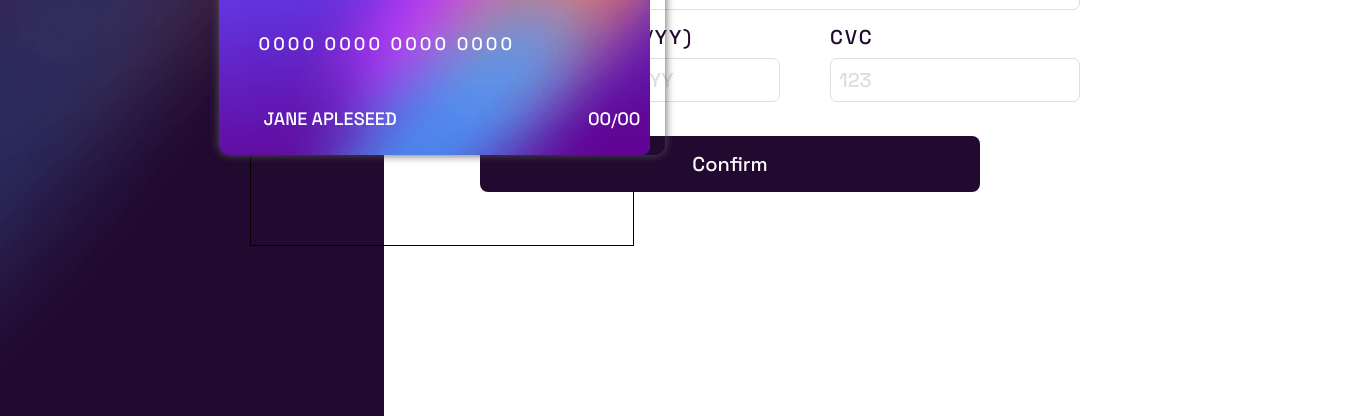
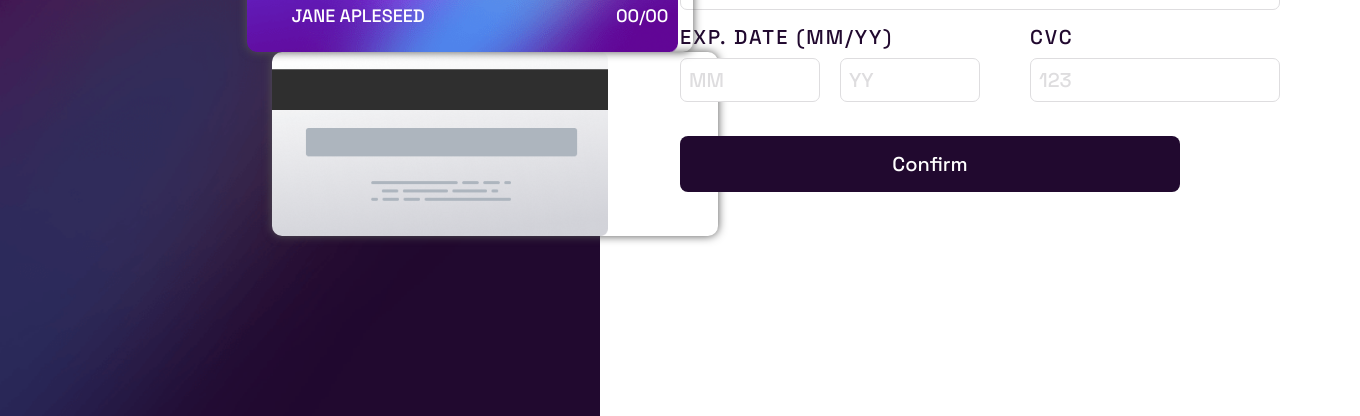
Before and after one commit to veroisla/Interactive-card-details-form-Frontend-Mentor, a React app: page / in a window 1280 px wide. Shown: the part 384-800 px from the top of the page, 1360 px wide, since content can reach past the window. Built offline with nearby package versions, Linux system fonts and the light colour scheme.

Commit message:
correct issues with desktop responsive version

```diff
--- a/src/components/CardPreview.js
+++ b/src/components/CardPreview.js
@@ -5,6 +5,7 @@ import cardLogo from '../images/card-logo.svg';
 function CardPreview(props) {
   return (
     <section className="preview">
+      <div className="preview__backgroundPurple">
         <div className="preview__cardsContainer">
           {/* PREVIEW CARD FRONT */}
           <div className="preview__cardFront preview__card">
@@ -38,6 +39,7 @@ function CardPreview(props) {
             <span className="preview__cvc">{props.dataUser.cvc || '000'}</span>
           </div>
         </div>
+      </div>
     </section>
   );
 }
--- a/src/styles/components/App.scss
+++ b/src/styles/components/App.scss
@@ -6,7 +6,7 @@
     .previewAndForm {
      display: flex;
      flex-direction: row;
-     justify-content: space-between;
+    justify-content: space-between;
      align-items: center;
 
  }
--- a/src/styles/components/CardPreview.scss
+++ b/src/styles/components/CardPreview.scss
@@ -2,10 +2,13 @@
 @import "../core/vars.scss";
 
 .preview {
+
+    &__backgroundPurple{
     background-image: url(../../images/bg-main-mobile.jpg);
     background-size: cover;
     background-repeat: no-repeat;
     height: 30vh;
+    }
 
     &__cardsContainer {
         padding: 20px;
@@ -15,7 +18,6 @@
         flex-direction: column-reverse;
         justify-content: space-between;
         align-items: center;
-        border: 1px solid black;
     }
 
     &__cardFront {
@@ -82,23 +84,31 @@
 
 @media all and (min-width:768px) {
     .preview {
+
+        &__backgroundPurple{
         background-image: url(../../images/bg-main-desktop.png);
         height: 100vh;
-        width: 30%;
+        width: 600px;
+        }
 
         &__cardsContainer {
-            height: 60vh;
-            width: 100%;
-            margin-left: 250px;
-            margin-top: 150px;
+            height: 100vh;
+            width: 130%;
+            flex-direction: column;
+            margin-left: 80px;
+
         }
-
-        //CARD FRONT
 
         &__card {
             height: 15.31rem;
             width: 27.93rem;
             box-shadow: 0 0 10px $--box-shadow;
+        }
+        //CARD FRONT
+
+        &__cardFront {
+            margin-top: 180px;
+            transform: none;
         }
 
         &__cardLogo {
@@ -106,7 +116,7 @@
         }
 
         &__cardNumber {
-            font-size: 18px;
+            font-size: 28px;
             margin: 50px 0 30px 20px;
         }
         &__name {
@@ -122,5 +132,11 @@
             font-size: 14px;
         }
 
+        //CARD BACK
+
+        &__cardBack {
+            margin-bottom: 160px;
+        }
+
     }
 }
--- a/src/styles/components/Form.scss
+++ b/src/styles/components/Form.scss
@@ -84,9 +84,10 @@
 
 @media all and (min-width: 768px) {
     .form {
+
         &__sectionForm {
-           margin: 0 200px 0 0;
            width: 600px;
+           margin: 0px 80px 0px 80px;
         }
 
         &__label {
```
Lines whose indentation alone changed are shown as unchanged.
